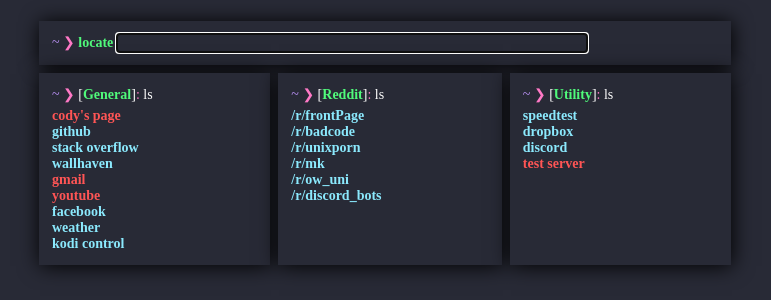
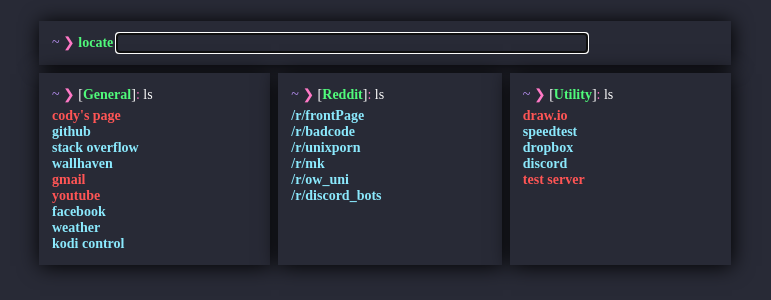
Before and after one commit to zenxr/zenxr.github.io, a Jekyll site: the page startpage/index.html, which Jekyll copies as it is, in a window 1280 px wide. Shown: the part 298-598 px from the top of the page, without its empty margins (255-1026 px from the left). Built offline with Jekyll 4.4.1, drawn with Linux system fonts in a browser that asks for light colours.

Commit message:
Update index.html

```diff
--- a/startpage/index.html
+++ b/startpage/index.html
@@ -41,6 +41,7 @@
 
 				<div class="linksbox">
 					<h3><span class="blue"> ~ </span> <span class="pink">❯</span> [<span class="green">Utility</span>]<span class="pink">:</span> ls</h3>
+				<a class="red" href="https://www.draw.io/">draw.io</a>
 				<a class="cyan"  href="http://www.fast.com/">speedtest</a>
 				<a class="cyan"  href="http://www.dropbox.com">dropbox</a>
 				<a class="cyan"  href="https://discordapp.com/">discord</a>
```
